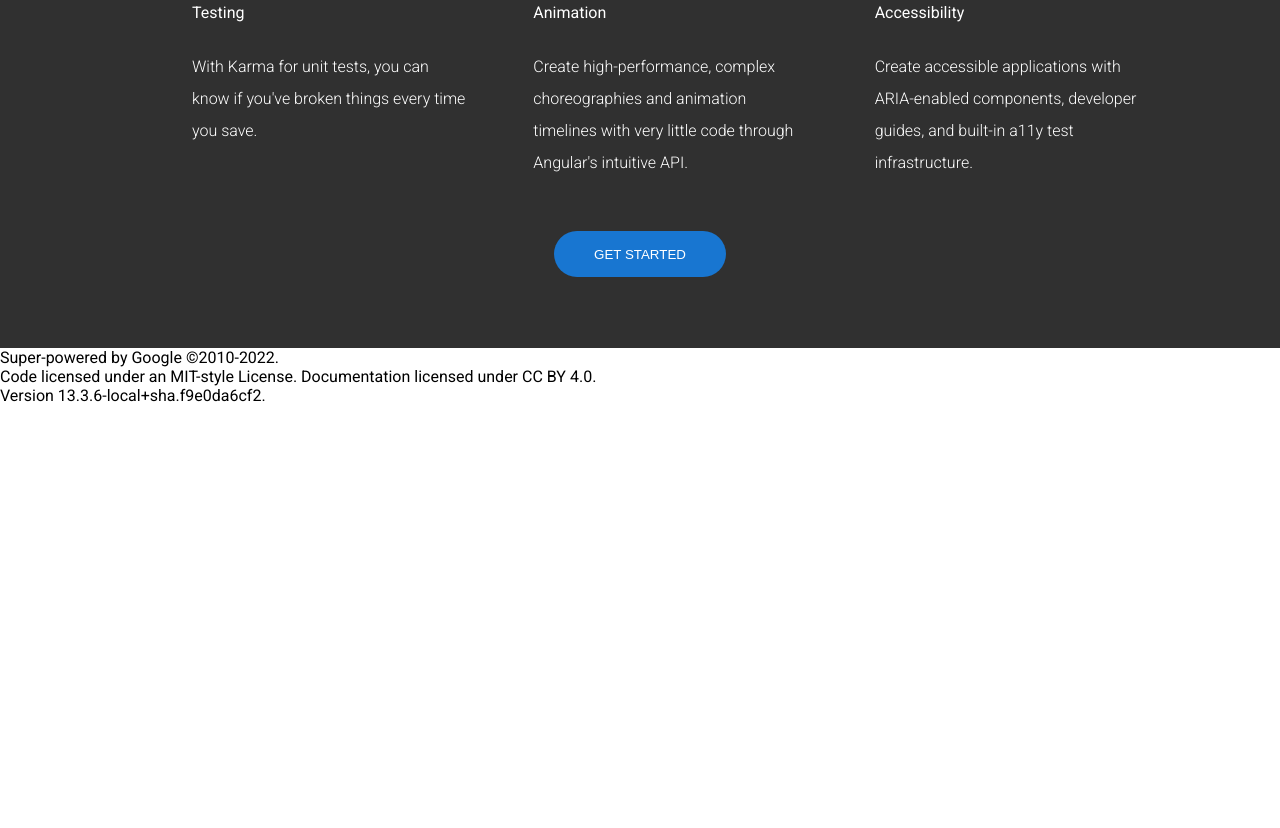
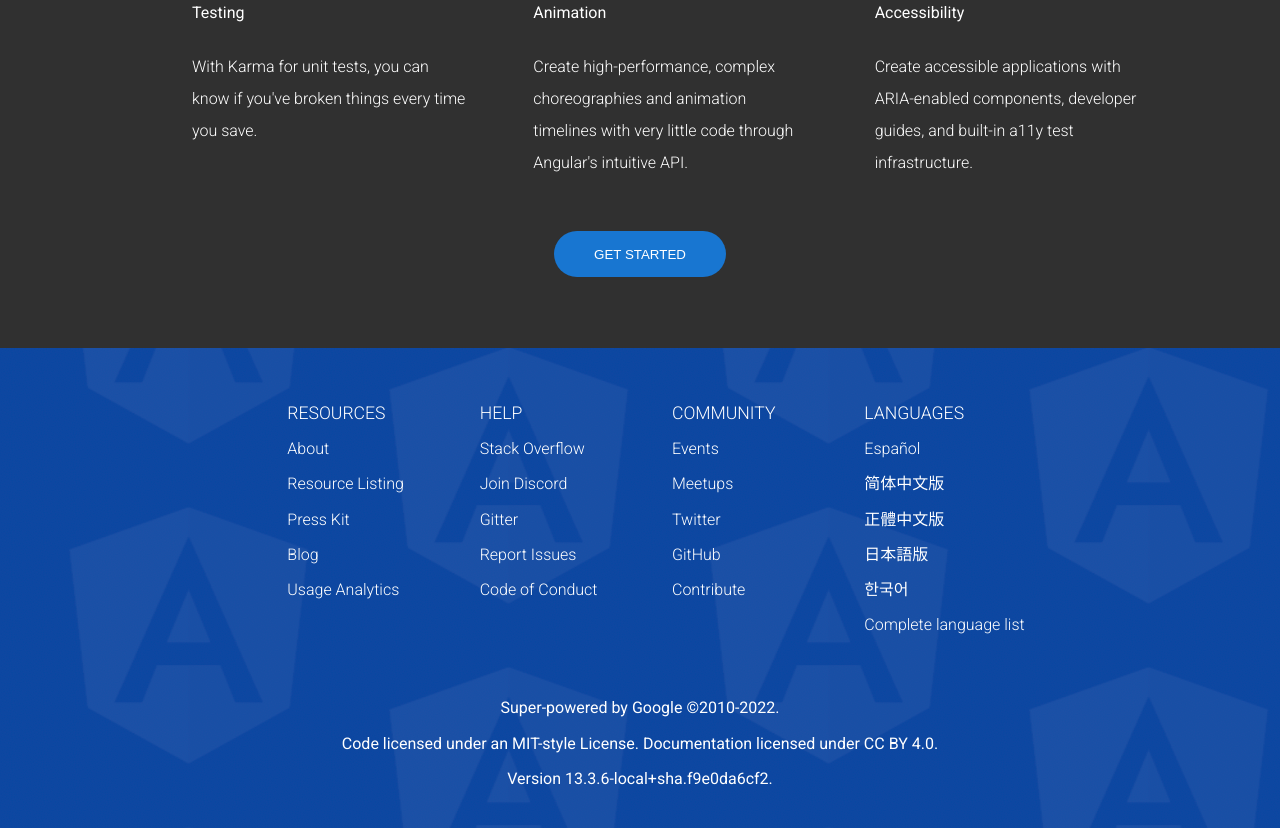
Before and after one commit to Samuel8275/Angular-Copia, a plain HTML site: page fatures.html in a window 1280 px wide. Shown: the part 1572-2400 px from the top of the page. Before the commit the page ends 1977 px from the top, so only its background shows below. Drawn offline with Linux system fonts and the light colour scheme.

Commit message:
footer terminado para la pagina principal y la pagina de features

```diff
--- a/fatures.css
+++ b/fatures.css
@@ -217,3 +217,60 @@ nav {
 }
 
 /* Footer */
+
+.footer {
+    background: url(Angular-background.png);
+    display: grid;
+    grid-template-rows: repeat(2, 1fr);
+    height: 30em;
+    color: #ffffff;
+    line-height: 2.2em;
+}
+
+.main {
+    display: flex;
+    justify-content: center;
+    align-items: center;
+    margin: 3em 0;
+}
+
+.articles {
+    display: grid;
+    grid-template-columns: repeat(4, 1fr);
+    max-width: 75%;
+}
+
+.articles article {
+    display: grid;
+    grid-template-rows: repeat(7, 1fr);
+    margin-left: 2em;
+}
+
+.articles article h3 {
+    font-size: 1.1em;
+    font-weight: 300;
+}
+
+.articles article a {
+    text-decoration: none;
+    color: #ffffff;
+    font-size: 1em;
+    font-weight: 300;
+}
+
+.articles article a:hover {
+    text-decoration: underline;
+}
+
+.copyright {
+    text-align: center;
+}
+
+.copyright a {
+    text-decoration: none;
+    color: #ffffff;
+}
+
+.copyright a:hover {
+    text-decoration: underline;
+}
--- a/fatures.html
+++ b/fatures.html
@@ -172,22 +172,46 @@
 
     <!-- Footer -->
     <footer class="footer">
-        <section>
-            <article>
-                <h3></h3>
-                <a href=""></a>
-                <a href=""></a>
-                <a href=""></a>
-                <a href=""></a>
-                <a href=""></a>
-            </article>
-            <article></article>
-            <article></article>
-            <article></article>
-        </section>
-        <section>
+        <main class="main">
+            <section class="articles">
+                <article>
+                    <h3>RESOURCES</h3>
+                    <a href="#">About</a>
+                    <a href="#">Resource Listing</a>
+                    <a href="#">Press Kit</a>
+                    <a href="#">Blog</a>
+                    <a href="#">Usage Analytics</a>
+                </article>
+                <article>
+                    <h3>HELP</h3>
+                    <a href="#">Stack Overflow</a>
+                    <a href="#">Join Discord</a>
+                    <a href="#">Gitter</a>
+                    <a href="#">Report Issues</a>
+                    <a href="#">Code of Conduct</a>
+                </article>
+                <article>
+                    <h3>COMMUNITY</h3>
+                    <a href="#">Events</a>
+                    <a href="#">Meetups</a>
+                    <a href="#">Twitter</a>
+                    <a href="#">GitHub</a>
+                    <a href="#">Contribute</a>
+                </article>
+                <article>
+                    <h3>LANGUAGES</h3>
+                    <a href="#">Español</a>
+                    <a href="#">简体中文版</a>
+                    <a href="#">正體中文版</a>
+                    <a href="#">日本語版</a>
+                    <a href="#">한국어</a>
+                    <a href="#">Complete language list</a>
+                </article>
+            </section>
+        </main>
+        <section class="copyright">
             <p>Super-powered by Google ©2010-2022.</p>
-            <p>Code licensed under an MIT-style License. Documentation licensed under CC BY 4.0.</p>
+            <p>Code licensed under an <a href="#">MIT-style License</a>. Documentation licensed under <a href="#">CC BY 4.0</a>.</p>
             <p>Version 13.3.6-local+sha.f9e0da6cf2.</p>
         </section>
     </footer>
--- a/style.css
+++ b/style.css
@@ -206,3 +206,62 @@ nav {
         align-items: center !important;
     }
 }
+
+/* Footer */
+
+.footer {
+    background: url(Angular-background.png);
+    display: grid;
+    grid-template-rows: repeat(2, 1fr);
+    height: 30em;
+    color: #ffffff;
+    line-height: 2.2em;
+}
+
+.main {
+    display: flex;
+    justify-content: center;
+    align-items: center;
+    margin: 3em 0;
+}
+
+.articles {
+    display: grid;
+    grid-template-columns: repeat(4, 1fr);
+    max-width: 75%;
+}
+
+.articles article {
+    display: grid;
+    grid-template-rows: repeat(7, 1fr);
+    margin-left: 2em;
+}
+
+.articles article h3 {
+    font-size: 1.1em;
+    font-weight: 300;
+}
+
+.articles article a {
+    text-decoration: none;
+    color: #ffffff;
+    font-size: 1em;
+    font-weight: 300;
+}
+
+.articles article a:hover {
+    text-decoration: underline;
+}
+
+.copyright {
+    text-align: center;
+}
+
+.copyright a {
+    text-decoration: none;
+    color: #ffffff;
+}
+
+.copyright a:hover {
+    text-decoration: underline;
+}
```
Also changed, not shown: index.html (+43 -1 lines), Angular-background.png (added).
